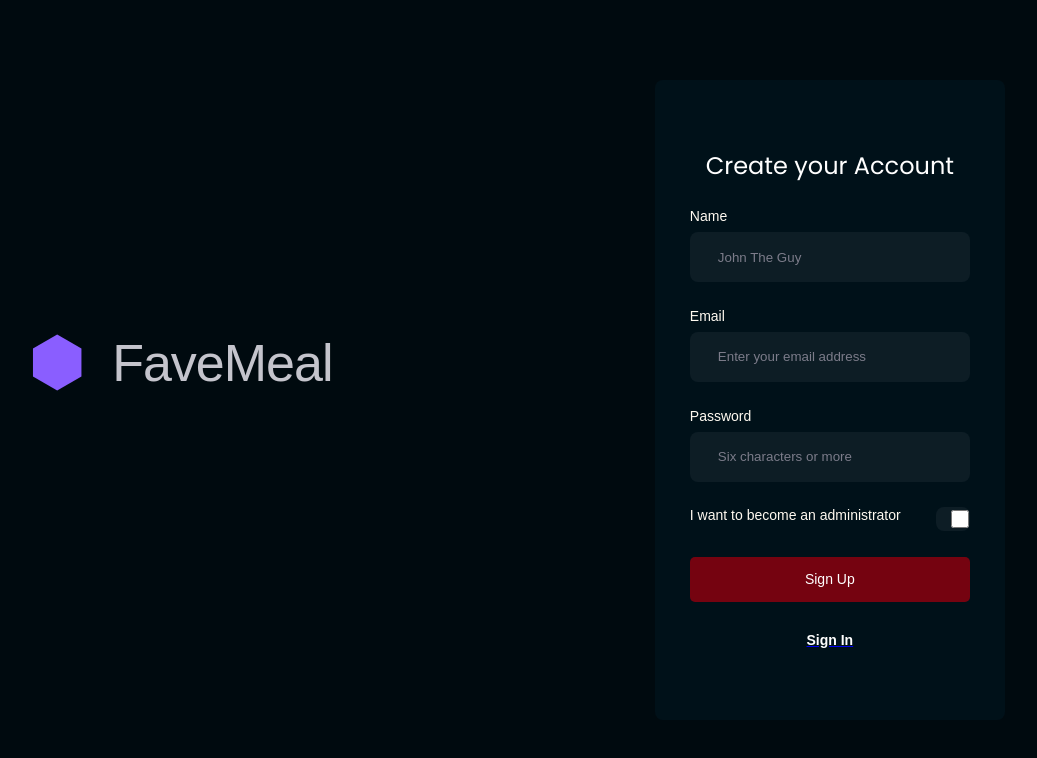
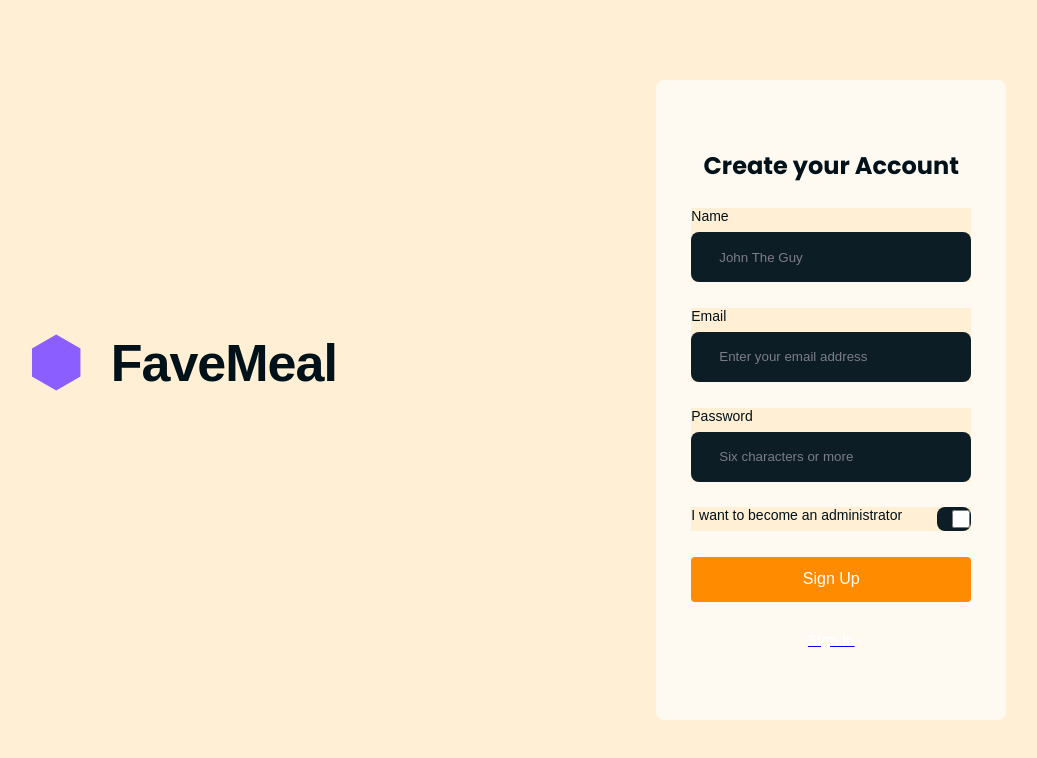
Before and after one commit to KimCidDev/food-explorer-front-end, a React (Vite) app: page /register in a window 1280 px wide. Shown: the top 758 px of the page, without its empty margins (114-1151 px from the left). Built offline with nearby package versions, Linux system fonts and the light colour scheme.

Commit message:
style[global]: changing colors so it isn't too dark for a restaurant webapp

```diff
--- a/src/Pages/SignUp/styles.js
+++ b/src/Pages/SignUp/styles.js
@@ -12,7 +12,8 @@ export const Container = styled.div`
 
   padding-top: 90px;
 
-  background-color: ${({ theme }) => theme.COLORS.DARK_400};
+  background-color: ${({ theme }) =>
+    theme.COLORS.LIGHT_100}; /* Updated to a lighter background color */
 
   .logo {
     display: flex;
@@ -27,7 +28,8 @@ export const Container = styled.div`
     }
 
     h1 {
-      color: ${({ theme }) => theme.COLORS.LIGHT_400};
+      color: ${({ theme }) =>
+        theme.COLORS.DARK_700}; /* Darker text color for contrast */
       font-size: 52px;
       font-family: 'Roboto Slab', sans-serif;
       letter-spacing: -1px;
@@ -64,14 +66,15 @@ export const Container = styled.div`
       margin: 0;
       border-radius: 8px;
 
-      background-color: ${({ theme }) => theme.COLORS.DARK_700};
+      background-color: ${({ theme }) =>
+        theme.COLORS.LIGHT_200}; /* Lighter background color for form */
     }
 
     > div:nth-child(2) h1 {
       display: flex;
 
       font-size: 1.5rem;
-      color: ${({ theme }) => theme.COLORS.LIGHT_100};
+      color: ${({ theme }) => theme.COLORS.DARK_700}; /* Darker text color */
     }
   }
 `;
@@ -119,6 +122,20 @@ export const Form = styled.div`
 
   button {
     min-height: 25px;
+    background-color: ${({ theme }) =>
+      theme.COLORS.GRADIENT_1}; /* Updated button color */
+    color: ${({ theme }) => theme.COLORS.LIGHT_100}; /* Button text color */
+    border: none;
+    border-radius: 4px;
+    padding: 10px 20px;
+    font-size: 16px;
+    cursor: pointer;
+    transition: background-color 0.3s ease;
+
+    &:hover {
+      background-color: ${({ theme }) =>
+        theme.COLORS.GRADIENT_2}; /* Hover effect */
+    }
   }
 
   @media (min-width: ${DEVICE_BREAKPOINTS.LG}) {
@@ -126,6 +143,7 @@ export const Form = styled.div`
 
     h1 {
       margin-top: 20px;
+      color: ${({ theme }) => theme.COLORS.DARK_700}; /* Darker text color */
     }
 
     span {
@@ -142,7 +160,8 @@ export const HiddenCode = styled.div`
   left: 80px;
   top: 620px;
 
-  background-color: ${({ theme }) => theme.COLORS.DARK_400};
+  background-color: ${({ theme }) =>
+    theme.COLORS.LIGHT_200}; /* Updated to lighter color */
 
   opacity: 0;
   z-index: 100;
--- a/src/styles/global.js
+++ b/src/styles/global.js
@@ -15,8 +15,8 @@ export default createGlobalStyle`
 
     @media (max-width: ${DEVICE_BREAKPOINTS.MD}) {
       body div {
-      //background-color: #330022;
-    }
+        background-color: #FFE4C4; /* Light and warm background color for mobile */
+      }
 
       p {
         //font-size: 0.8rem;
@@ -24,33 +24,34 @@ export default createGlobalStyle`
     }
     @media (min-width: ${DEVICE_BREAKPOINTS.MD}) {
       body div {
-      //background-color: blue;
-    }
+        background-color: #FFDAB9; /* Peach puff color for medium devices */
+      }
     }
     @media (min-width: ${DEVICE_BREAKPOINTS.XL}) {
       body div {
-      //background-color: purple;
-    }
+        background-color: #FFEFD5; /* Papaya whip color for large devices */
+      }
     }
   }
 
   body {
     width: 100%;
+    font-family: 'Roboto Slab', sans-serif;
+    color: ${({ theme }) =>
+      theme.COLORS.DARK_700}; /* Dark text color for readability */
   }
 
   p, span {
-    font-family: 'Roboto Slab', sans-serif;
     font-size: 14px;
   }
 
   h1, h2, h3 {
-    font-size: 14px;
+    font-size: 24px; /* Increased font size for headings */
     font-family: "Poppins", sans-serif;
-    font-weight: 400;
+    font-weight: 600; /* Increased font weight for better visibility */
   }
 
   h2, p, svg {
-    color: ${({ theme }) => theme.COLORS.LIGHT_200};
+    color: ${({ theme }) => theme.COLORS.DARK_700}; /* Dark text color */
   }
-
 `;
--- a/src/styles/theme.js
+++ b/src/styles/theme.js
@@ -19,23 +19,23 @@ export default {
     DARK_900: '#0D1D25',
     DARK_1000: '#192227',
 
-    GRADIENT_1: '#568182',
-    GRADIENT_2: '#571154',
+    GRADIENT_1: '#FF8C00' /* Dark orange gradient */,
+    GRADIENT_2: '#FF4500' /* Orange red gradient */,
 
-    PURPLE_100: '#DAB6FF',
-    PURPLE_200: '#9C4DCC',
-    PURPLE_300: '#5D2555',
-    COOLEST_PURPLE:'#8a5eff',
+    PURPLE_100: '#E6E6FA',
+    PURPLE_200: '#D8BFD8',
+    PURPLE_300: '#DDA0DD',
+    COOLEST_PURPLE: '#DA70D6',
 
-    TINT_TOMATO_100: '#750310',
-    TINT_TOMATO_200: '#92000E',
-    TINT_TOMATO_300: '#AB222E',
-    TINT_TOMATO_400: '#AB4D55',
+    TINT_TOMATO_100: '#FF6347',
+    TINT_TOMATO_200: '#FF4500',
+    TINT_TOMATO_300: '#FF7F50',
+    TINT_TOMATO_400: '#FF8C69',
 
-    TINT_CARROT: '#FBA94C',
-    TINT_MINT: '#04D361',
+    TINT_CARROT: '#FFA07A',
+    TINT_MINT: '#98FB98',
 
-    TINT_CAKE_200: '#82F3FF',
-    TINT_CAKE_100: '#065E7C'
+    TINT_CAKE_200: '#FFE4B5',
+    TINT_CAKE_100: '#FFFACD'
   }
 };
```
